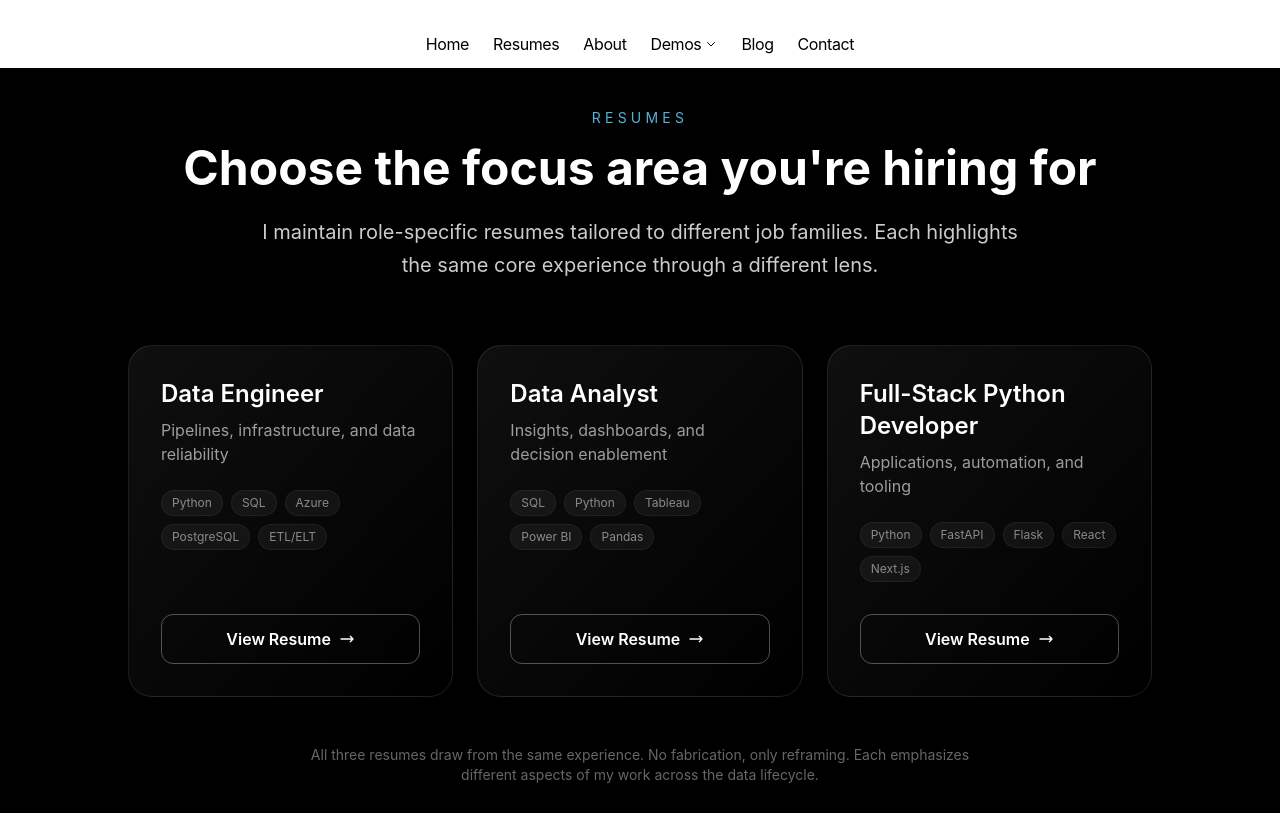
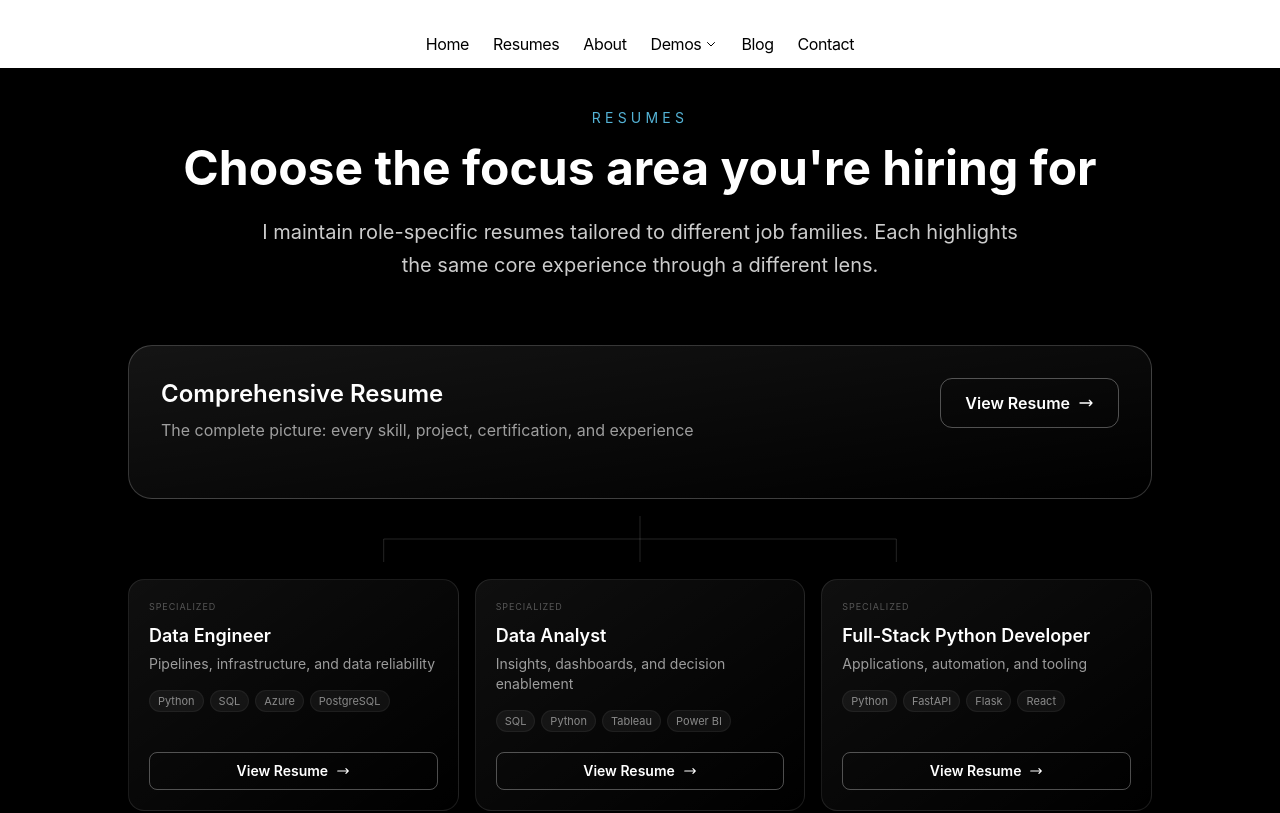
Before and after one commit to dillon-shearer/dillon-shearer-website, a Next.js app: page /resumes in a window 1280 px wide. Shown: the top 813 px of the page. Built offline with nearby package versions, Linux system fonts and the light colour scheme.

Commit message:
update resume page to include a comprehensive doc

```diff
--- a/app/resumes/page.tsx
+++ b/app/resumes/page.tsx
@@ -15,7 +15,9 @@ export const metadata: Metadata = {
 }
 
 export default function ResumesPage() {
-  const variants = getAllVariantMeta()
+  const allVariants = getAllVariantMeta()
+  const comprehensive = allVariants.find((v) => v.slug === 'comprehensive')!
+  const specialized = allVariants.filter((v) => v.slug !== 'comprehensive')
 
   return (
     <div className="min-h-screen bg-black text-white">
@@ -26,7 +28,7 @@ export default function ResumesPage() {
             Resumes
           </p>
           <h1 className="text-4xl lg:text-5xl font-bold mb-6">
-            Choose the focus area you're hiring for
+            Choose the focus area you&apos;re hiring for
           </h1>
           <p className="text-xl text-white/80 max-w-3xl mx-auto leading-relaxed">
             I maintain role-specific resumes tailored to different job families.
@@ -34,40 +36,23 @@ export default function ResumesPage() {
           </p>
         </header>
 
-        {/* Cards Grid */}
-        <div className="grid grid-cols-1 lg:grid-cols-3 gap-6 max-w-5xl mx-auto">
-          {variants.map((variant) => (
-            <div
-              key={variant.slug}
-              className="group relative overflow-hidden rounded-3xl border border-white/10 bg-gradient-to-br from-white/[0.06] to-transparent p-8 transition-all duration-300 hover:border-white/20 hover:shadow-[0_8px_40px_rgba(84,179,214,0.08)] flex flex-col"
-            >
-              <div className="relative z-10 flex flex-col flex-1">
-                {/* Title */}
-                <h2 className="text-2xl font-semibold text-white mb-2">
-                  {variant.displayName}
-                </h2>
-
-                {/* Description */}
-                <p className="text-white/60 mb-6">
-                  {variant.shortDescription}
-                </p>
-
-                {/* Preview skills */}
-                <div className="flex flex-wrap gap-2 mb-8">
-                  {variant.skillsSpotlight.slice(0, 5).map((skill) => (
-                    <span
-                      key={skill}
-                      className="px-2.5 py-1 text-xs bg-white/5 text-white/50 rounded-full border border-white/5 transition-colors duration-200 group-hover:text-white/70"
-                    >
-                      {skill}
-                    </span>
-                  ))}
+        <div className="max-w-5xl mx-auto">
+          {/* Comprehensive Card - Full Width */}
+          <div className="group relative overflow-hidden rounded-3xl border border-white/20 bg-gradient-to-br from-white/[0.08] to-transparent p-8 transition-all duration-300 hover:border-white/30 hover:shadow-[0_8px_40px_rgba(255,255,255,0.06)]">
+            <div className="relative z-10">
+              {/* Title Row */}
+              <div className="flex flex-col lg:flex-row lg:items-start lg:justify-between gap-6 mb-6">
+                <div className="flex-1">
+                  <h2 className="text-2xl font-semibold text-white mb-2">
+                    {comprehensive.displayName}
+                  </h2>
+                  <p className="text-white/60">
+                    {comprehensive.shortDescription}
+                  </p>
                 </div>
-
-                {/* View Resume button - pushed to bottom */}
                 <Link
-                  href={`/resumes/${variant.slug}`}
-                  className="mt-auto inline-flex items-center justify-center px-6 py-3 rounded-xl font-semibold transition-colors w-full border border-white/30 hover:border-white text-white"
+                  href={`/resumes/${comprehensive.slug}`}
+                  className="inline-flex items-center justify-center px-6 py-3 rounded-xl font-semibold transition-colors border border-white/30 hover:border-white text-white whitespace-nowrap"
                 >
                   View Resume
                   <svg
@@ -85,14 +70,136 @@ export default function ResumesPage() {
                   </svg>
                 </Link>
               </div>
+
             </div>
-          ))}
+          </div>
+
+          {/* Connector SVG */}
+          <div className="hidden lg:flex justify-center py-4">
+            <svg
+              width="100%"
+              height="48"
+              viewBox="0 0 800 48"
+              fill="none"
+              className="max-w-3xl"
+              preserveAspectRatio="xMidYMid meet"
+            >
+              {/* Vertical line from top */}
+              <line
+                x1="400"
+                y1="0"
+                x2="400"
+                y2="24"
+                stroke="rgba(255,255,255,0.15)"
+                strokeWidth="1"
+              />
+              {/* Horizontal line across */}
+              <line
+                x1="133"
+                y1="24"
+                x2="667"
+                y2="24"
+                stroke="rgba(255,255,255,0.15)"
+                strokeWidth="1"
+              />
+              {/* Three vertical lines down to cards */}
+              <line
+                x1="133"
+                y1="24"
+                x2="133"
+                y2="48"
+                stroke="rgba(255,255,255,0.15)"
+                strokeWidth="1"
+              />
+              <line
+                x1="400"
+                y1="24"
+                x2="400"
+                y2="48"
+                stroke="rgba(255,255,255,0.15)"
+                strokeWidth="1"
+              />
+              <line
+                x1="667"
+                y1="24"
+                x2="667"
+                y2="48"
+                stroke="rgba(255,255,255,0.15)"
+                strokeWidth="1"
+              />
+            </svg>
+          </div>
+
+          {/* Mobile connector - simple vertical line */}
+          <div className="flex lg:hidden justify-center py-4">
+            <div className="w-px h-8 bg-white/15" />
+          </div>
+
+          {/* Specialized Cards Grid */}
+          <div className="grid grid-cols-1 lg:grid-cols-3 gap-4">
+            {specialized.map((variant) => (
+              <div
+                key={variant.slug}
+                className="group relative overflow-hidden rounded-2xl border border-white/10 bg-gradient-to-br from-white/[0.06] to-transparent p-5 transition-all duration-300 hover:border-white/20 hover:shadow-[0_8px_40px_rgba(84,179,214,0.08)] flex flex-col"
+              >
+                <div className="relative z-10 flex flex-col flex-1">
+                  {/* Specialized badge */}
+                  <span className="text-[9px] uppercase tracking-widest text-white/30 mb-2">
+                    Specialized
+                  </span>
+
+                  {/* Title */}
+                  <h2 className="text-lg font-semibold text-white mb-1">
+                    {variant.displayName}
+                  </h2>
+
+                  {/* Description */}
+                  <p className="text-sm text-white/60 mb-4">
+                    {variant.shortDescription}
+                  </p>
+
+                  {/* Preview skills */}
+                  <div className="flex flex-wrap gap-1.5 mb-5">
+                    {variant.skillsSpotlight.slice(0, 4).map((skill) => (
+                      <span
+                        key={skill}
+                        className="px-2 py-0.5 text-[11px] bg-white/5 text-white/50 rounded-full border border-white/5 transition-colors duration-200 group-hover:text-white/70"
+                      >
+                        {skill}
+                      </span>
+                    ))}
+                  </div>
+
+                  {/* View Resume button - pushed to bottom */}
+                  <Link
+                    href={`/resumes/${variant.slug}`}
+                    className="mt-auto inline-flex items-center justify-center px-4 py-2 rounded-lg text-sm font-semibold transition-colors w-full border border-white/30 hover:border-white text-white"
+                  >
+                    View Resume
+                    <svg
+                      className="ml-2 w-3.5 h-3.5"
+                      fill="none"
+                      stroke="currentColor"
+                      viewBox="0 0 24 24"
+                    >
+                      <path
+                        strokeLinecap="round"
+                        strokeLinejoin="round"
+                        strokeWidth={2}
+                        d="M17 8l4 4m0 0l-4 4m4-4H3"
+                      />
+                    </svg>
+                  </Link>
+                </div>
+              </div>
+            ))}
+          </div>
         </div>
 
         {/* Footnote */}
         <p className="text-center text-white/40 text-sm mt-12 max-w-2xl mx-auto">
-          All three resumes draw from the same experience. No fabrication, only reframing.
-          Each emphasizes different aspects of my work across the data lifecycle.
+          All resumes draw from the same experience.
+          Each specialized view emphasizes different aspects of my work.
         </p>
       </div>
     </div>
--- a/lib/resume-data.ts
+++ b/lib/resume-data.ts
@@ -6,9 +6,9 @@
 // what appears on each resume.
 // =============================================================================
 
-export type ResumeVariant = 'data-engineer' | 'data-analyst' | 'python-developer'
+export type ResumeVariant = 'comprehensive' | 'data-engineer' | 'data-analyst' | 'python-developer'
 
-export const ALL_VARIANTS: ResumeVariant[] = ['data-engineer', 'data-analyst', 'python-developer']
+export const ALL_VARIANTS: ResumeVariant[] = ['comprehensive', 'data-engineer', 'data-analyst', 'python-developer']
 
 // ---------------------------------------------------------------------------
 // Types
@@ -100,6 +100,68 @@ export const contactInfo: ContactInfo = {
 // ---------------------------------------------------------------------------
 
 export const variantContent: VariantContent[] = [
+  // =========================================================================
+  // COMPREHENSIVE (Master Resume - All Content)
+  // =========================================================================
+  {
+    slug: 'comprehensive',
+    displayName: 'Comprehensive Resume',
+    shortDescription: 'The complete picture: every skill, project, certification, and experience',
+    headline: 'Data Professional | Analytics, Engineering & Development',
+    summary:
+      'Data professional with 4+ years delivering end-to-end solutions across analytics, engineering, and application development in regulated healthcare environments. Built production ETL pipelines processing millions of clinical and genomic records, shipped full-stack applications serving 470+ researchers, and delivered dashboards and analyses that shaped strategic decisions. Core expertise in Python and SQL with hands-on experience across the modern data stack: cloud infrastructure (Azure, Snowflake), BI tools (Tableau, Power BI, Looker), and web frameworks (React, Next.js, FastAPI). Combines technical depth with clear communication to translate complex data into actionable insights.',
+    accentColor: '#ffffff',
+    isPrimary: false,
+    focusAreas: [
+      'Data Engineering & Pipeline Development',
+      'Analytics & Business Intelligence',
+      'Full-Stack Application Development',
+    ],
+    impactMetrics: [
+      { value: '470+', label: 'Researchers Served' },
+      { value: '50M+', label: 'Records Processed' },
+      { value: '15+ hrs/week', label: 'Automation Savings' },
+      { value: '5+', label: 'Production Apps' },
+    ],
+    skillsSpotlight: [
+      'Python',
+      'SQL',
+      'Azure',
+      'PostgreSQL',
+      'Snowflake',
+      'React',
+      'Next.js',
+      'Tableau',
+      'Power BI',
+      'FastAPI',
+      'Pandas',
+      'ETL/ELT',
+    ],
+    signatureProjectIds: ['variant-reporting', 'dua-tracking', 'data-access-portal', 'gym-dashboard', 'saipe-analysis', 'drug-utilization'],
+    experienceBullets: {
+      'answer-als': [
+        'aals-de-1', 'aals-de-2', 'aals-de-3', 'aals-de-4', 'aals-de-5', 'aals-de-6',
+        'aals-da-1', 'aals-da-2', 'aals-da-3', 'aals-da-4', 'aals-da-5',
+        'aals-py-1', 'aals-py-2', 'aals-py-3', 'aals-py-5',
+      ],
+      'equity-quotient': [
+        'eq-de-1', 'eq-de-2', 'eq-de-3',
+        'eq-da-1', 'eq-da-2', 'eq-da-3', 'eq-da-4',
+        'eq-py-1', 'eq-py-2',
+      ],
+      'rare-x': [
+        'rx-de-1', 'rx-de-2',
+        'rx-da-1', 'rx-da-2',
+        'rx-py-1', 'rx-py-2',
+      ],
+      'across-healthcare': [
+        'ah-de-1', 'ah-de-2',
+        'ah-da-1', 'ah-da-2',
+        'ah-py-1', 'ah-py-2', 'ah-py-3',
+      ],
+    },
+  },
+
   // =========================================================================
   // DATA ENGINEER
   // =========================================================================
```
